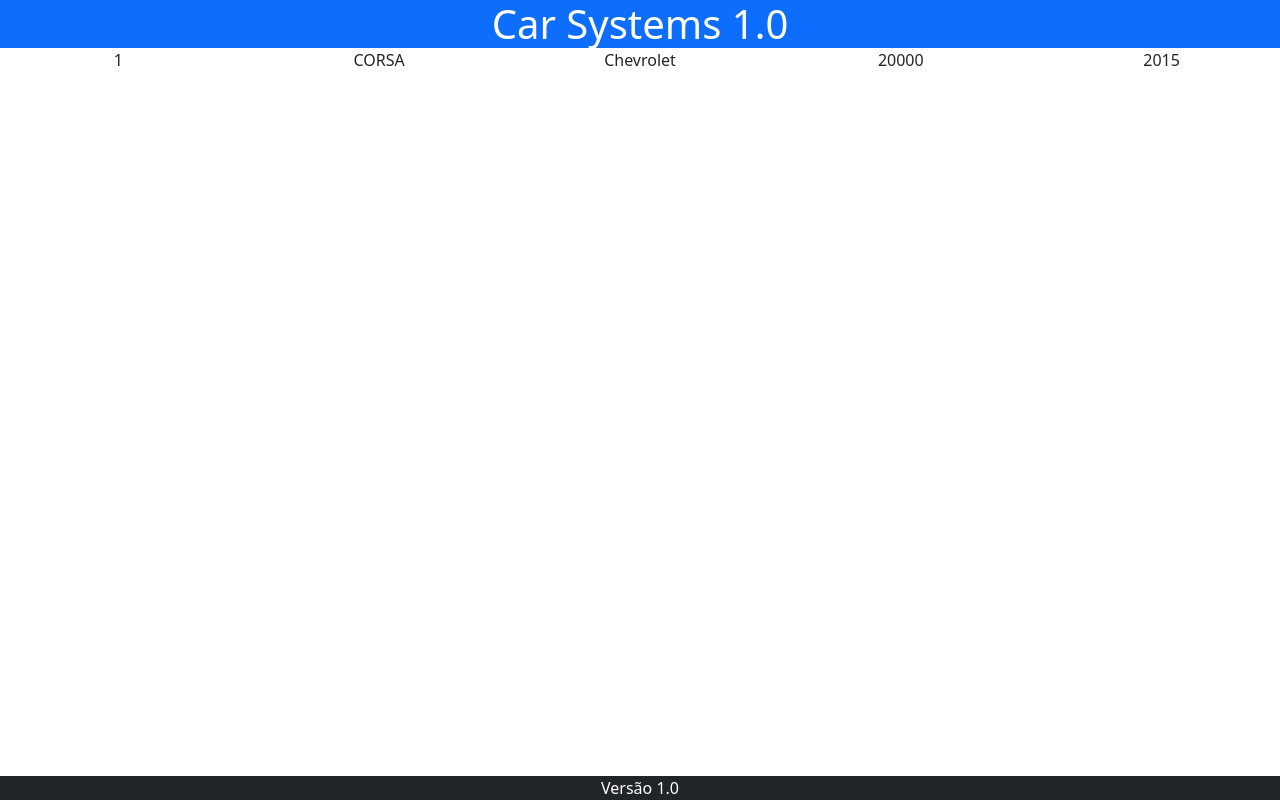
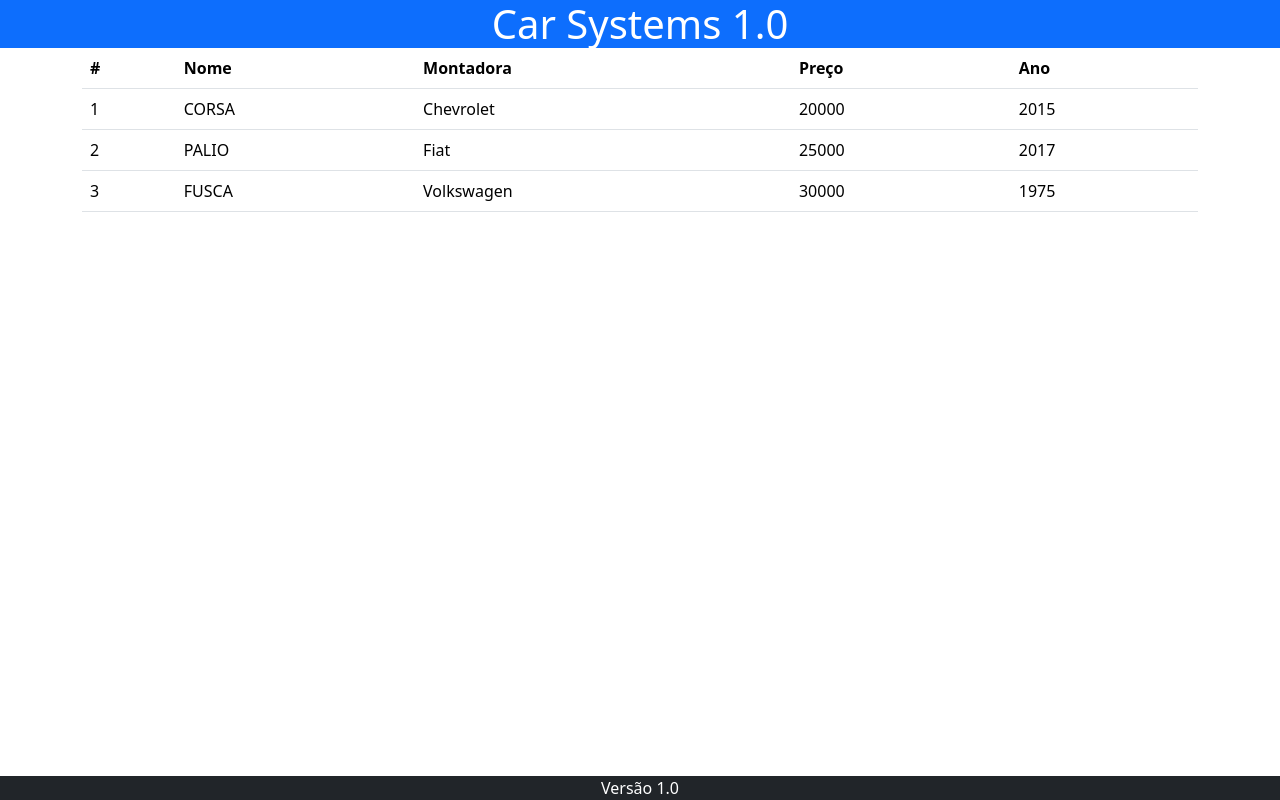
Before and after one commit to erossecundus/BootCampDevJr_m3c2-Carros, an Angular app: page / in a window 1280 px wide. Built offline with nearby package versions, Linux system fonts and the light colour scheme.

Commit message:
closes #4 - Componente Carros e Tabela

```diff
--- a/src/app/app.component.html
+++ b/src/app/app.component.html
@@ -1,4 +1,5 @@
 <app-header></app-header>
-<app-car></app-car>
+
+<app-cars></app-cars>
 
 <app-footer></app-footer>
--- a/src/app/app.module.ts
+++ b/src/app/app.module.ts
@@ -7,13 +7,15 @@
 import { HeaderComponent } from './components/header/header.component';
 import { FooterComponent } from './components/footer/footer.component';
 import { CarComponent } from './components/car/car.component';
+import { CarsComponent } from './components/cars/cars.component';
 
 @NgModule({
   declarations: [
     AppComponent,
     HeaderComponent,
     FooterComponent,
-    CarComponent
+    CarComponent,
+    CarsComponent
   ],
   imports: [
     BrowserModule,
--- /dev/null
+++ b/src/app/components/cars/cars.component.html
@@ -0,0 +1,22 @@
+<div class="container">
+  <table class="table">
+    <thead>
+      <tr>
+        <th>#</th>
+        <th>Nome</th>
+        <th>Montadora</th>
+        <th>Preço</th>
+        <th>Ano</th>
+      </tr>
+    </thead>
+    <tbody>
+      <tr *ngFor="let car of cars">
+        <td>{{car.id}}</td>
+        <td>{{car.name | uppercase}}</td>
+        <td>{{car.assembler}}</td>
+        <td>{{car.price}}</td>
+        <td>{{car.year}}</td>
+      </tr>
+    </tbody>
+  </table>
+</div>
--- /dev/null
+++ b/src/app/components/cars/cars.component.ts
@@ -0,0 +1,15 @@
+import { Component } from '@angular/core';
+import { Car } from '../../car';
+
+@Component({
+  selector: 'app-cars',
+  templateUrl: './cars.component.html',
+  styleUrl: './cars.component.css'
+})
+export class CarsComponent {
+  cars : Car[] = [
+    {id:1, name:'corsa', assembler:'Chevrolet', price:20000, year:2015},
+    {id:2, name:'palio', assembler:'Fiat', price:25000, year:2017},
+    {id:3, name:'fusca', assembler:'Volkswagen', price:30000, year:1975}
+  ];
+}
```
Also changed, not shown: src/app/components/cars/cars.component.css (added), 1 other file (tests, documents, lock files or other folders).
